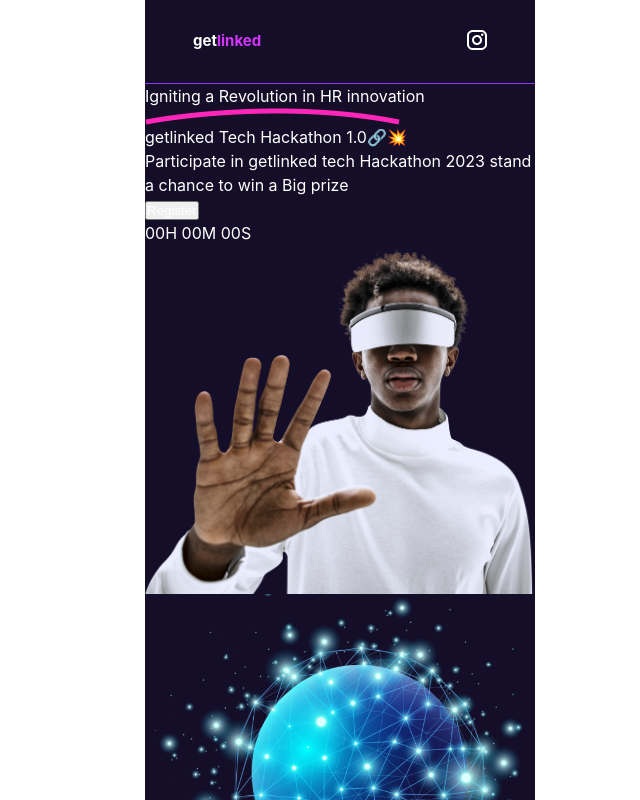
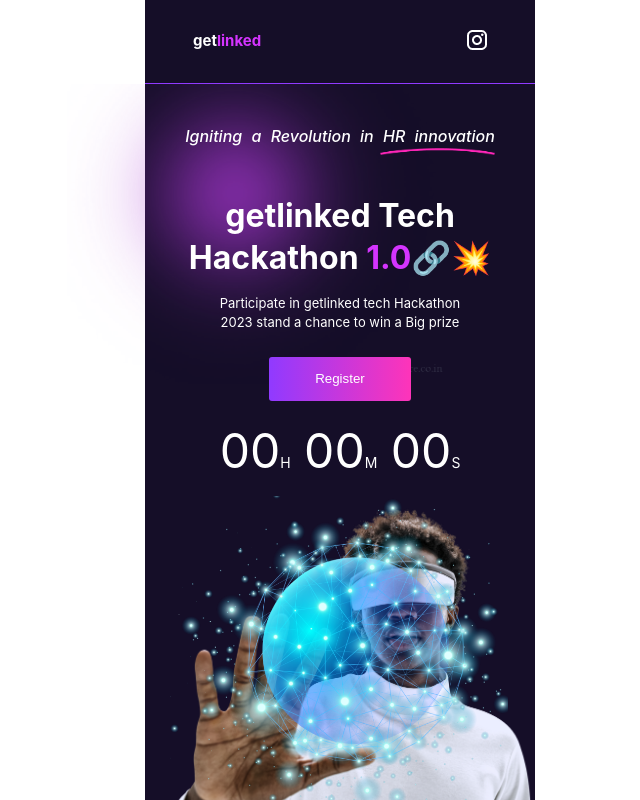
Before and after one commit to lexzee/getlinked, a React (Vite) app: page / in a window 1280 px wide. Shown: the top 800 px of the page, without its empty margins (300-940 px from the left). Built offline with nearby package versions, Linux system fonts and the light colour scheme.

Commit message:
Styling: Section 1

```diff
--- a/src/components/Section1.jsx
+++ b/src/components/Section1.jsx
@@ -2,20 +2,22 @@
 import Button from "./Button"
 import VRGuy from "../assets/images/VRGuy.png"
 import globe from "../assets/images/globe.png"
+import lens from "../assets/images/lens.png"
 
 const Section1 = () => {
   return (
     <div className="sec1">
-      <div>
+      <img src={lens} alt="" className="lens" />
+      <div className="sec1-1">
         <p>Igniting a Revolution in HR innovation</p>
         <img src={bLine} alt="" />
       </div>
-      <div>
+      <div className="sec1-2">
         <div className="desc">
           <h1>getlinked Tech Hackathon <span>1.0</span>🔗💥</h1>
           <p>Participate in getlinked tech Hackathon 2023 stand a chance to win a Big prize</p>
           <Button value={"Register"} />
-          <p>{`00`}<span>H</span> {`00`}<span>M</span> {`00`}<span>S</span></p>
+          <p className="cdown">{`00`}<span>H</span> {`00`}<span>M</span> {`00`}<span>S</span></p>
         </div>
         <div className="images">
           <img src={VRGuy} alt="" className="tGuy" />
--- a/src/scss/_mobile.scss
+++ b/src/scss/_mobile.scss
@@ -1,3 +1,9 @@
+.lens{
+  position: absolute;
+  z-index: -1;
+  right: 20%;
+}
+
 .App{
   max-width: 390px;
   background: $purple;
@@ -5,6 +11,13 @@
   hr{
     border: 1px solid $lPurple;
     border-bottom: 0;
+  }
+
+  button{
+    background: $primaryColor;
+    padding: 14.14px 46px 15.02px;
+    border: none;
+    border-radius: 3px;
   }
 
   .navbar{
@@ -23,6 +36,88 @@
   }
 
   .sec1{
-    // display: ;
+    display: flex;
+    position: relative;
+    flex-direction: column;
+    place-items: center;
+    text-align: center;
+    z-index: 1;
+
+    // .lens{
+    //   position: absolute;
+    //   z-index: 0;
+    //   right: 1%;
+    // }
+
+    .sec1-1{
+      padding: 40px 0;
+      display: flex;
+      flex-direction: column;
+      background: transparent;
+      z-index: 1;
+
+      p{
+        font-style: italic;
+        font-weight: 500;
+        word-spacing: 5px;
+      }
+      img{
+        width: 115px;
+        margin-left: auto
+      }
+    }
+
+    .sec1-2{
+
+      .desc{
+        padding: 0 40px;
+
+        h1{
+          font-size: 32px;
+          font-weight: bold;
+          line-height: 1.3;
+          margin-bottom: 15.48px;
+
+          span{
+            color: $pink;
+          }
+
+          img{
+            width: 22.12px;
+          }
+        }
+
+        p{
+          font-size: 13px;
+          padding: 0 30px;
+          margin-bottom: 24px;
+        }
+
+        .cdown{
+          font-size: 48px;
+          margin-top: 14px;
+          margin-bottom: 16px;
+
+          span{
+            font-size: 14px;
+          }
+        }
+      }
+
+      .images{
+        position: relative;
+
+        .tGuy{
+          opacity: 1;
+        }
+        .globe{
+          position: absolute;
+          width: 338.07px;
+          top: -2%;
+          // right: 10%;
+          right: 7%;
+        }
+      }
+    }
   }
 }
```
Also changed, not shown: src/assets/images/lens.png (renamed from src/assets/images/Purple-Lens-Flare-PNG.png).
